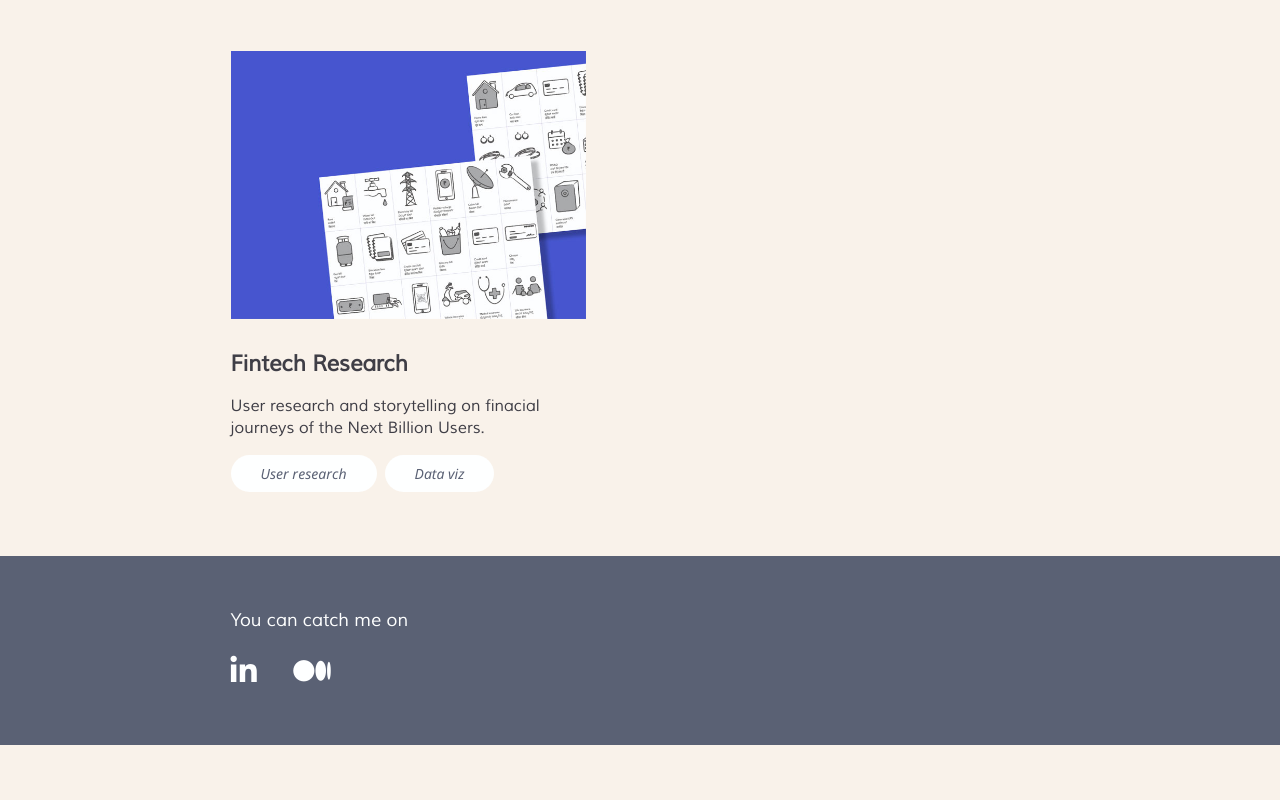
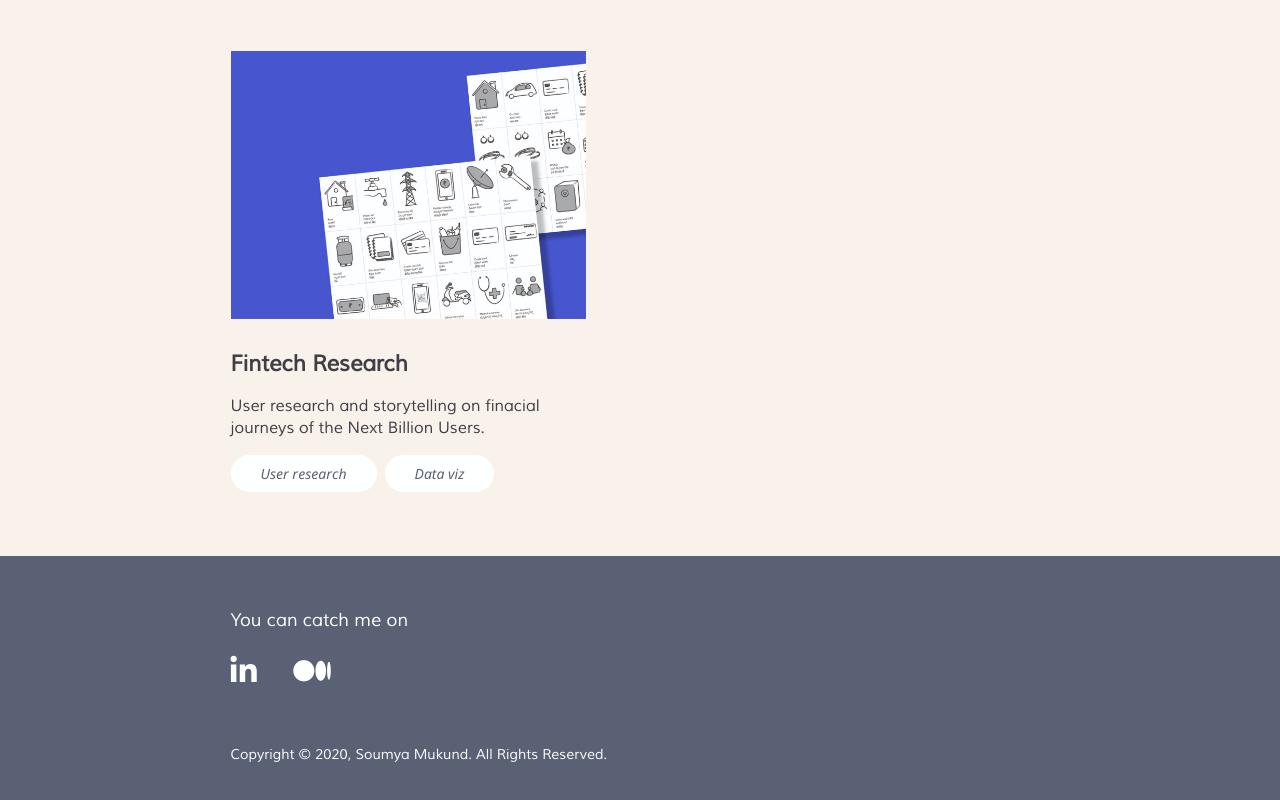
Before and after one commit to soumyamukund/soumyamukund.github.io, a plain HTML site: page index.html in a window 1280 px wide. Shown: the part 1519-2319 px from the top of the page. Before the commit the page ends 2264 px from the top, so only its background shows below. Drawn offline with nearby package versions, Linux system fonts and the light colour scheme.

Commit message:
add copyright

```diff
--- a/index.html
+++ b/index.html
@@ -138,6 +138,7 @@
         <p>You can catch me on</p>
         <a href="https://www.linkedin.com/in/soumya-mukund-00071188/" target="_blank" class="mr-3"><i class="fa fa-linkedin" aria-hidden="true"></i></a>
         <a href="https://medium.com/@soumyamukund" target="_blank" class="ml-3"><i class="fa fa-medium" aria-hidden="true"></i></a>
+        <p class="mt-5" style="font-size: 14px;">Copyright &copy; 2020, Soumya Mukund. All Rights Reserved.</p>
     </footer>
 
     <!-- Optional JavaScript -->
```
Also changed, not shown: communication_barriers.html (+1 -0 lines), fintech_research.html (+1 -0 lines), iv_therapy.html (+1 -0 lines), masters_thesis_project.html (+1 -0 lines), story_of_savitri.html (+1 -0 lines).
